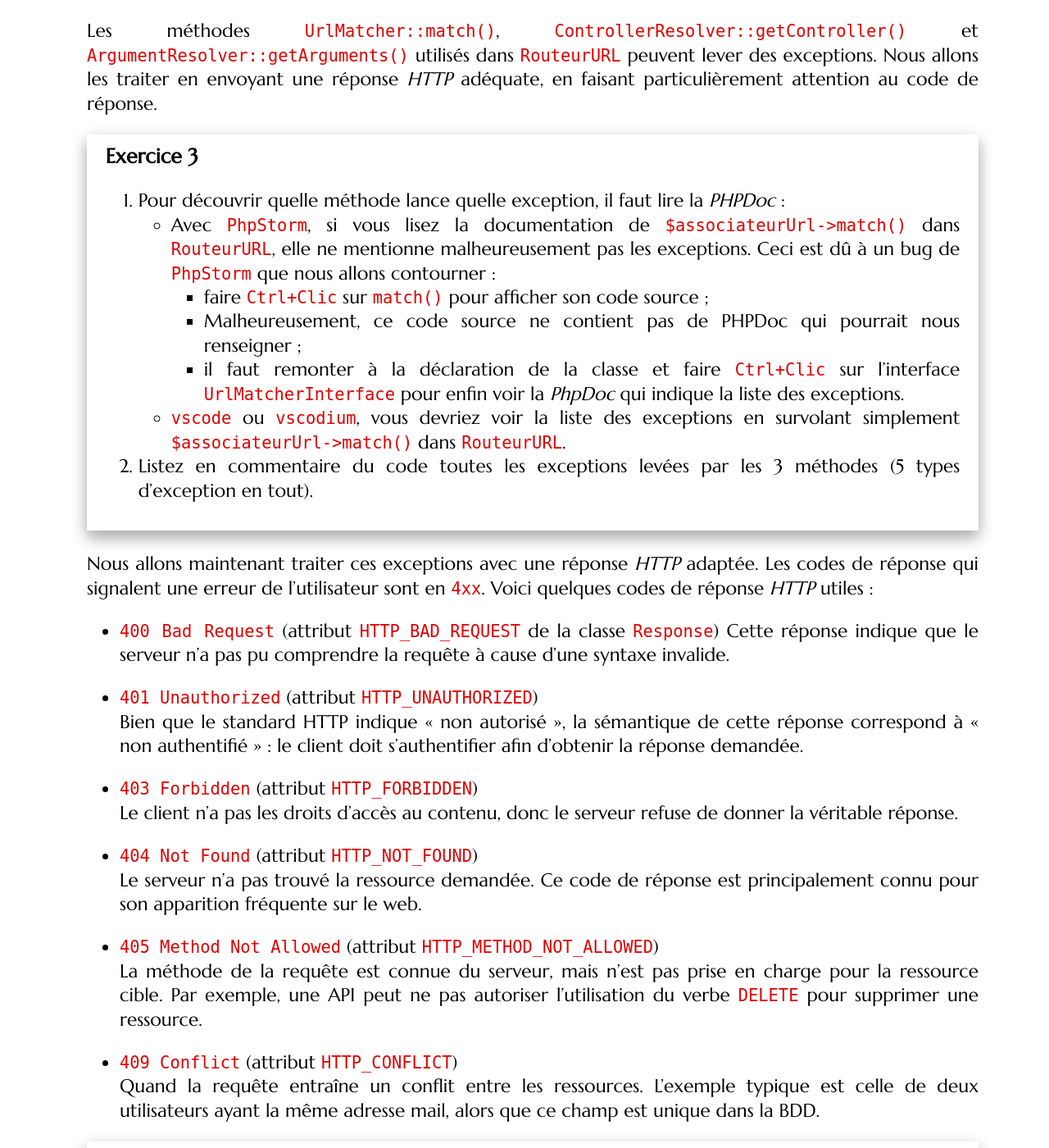
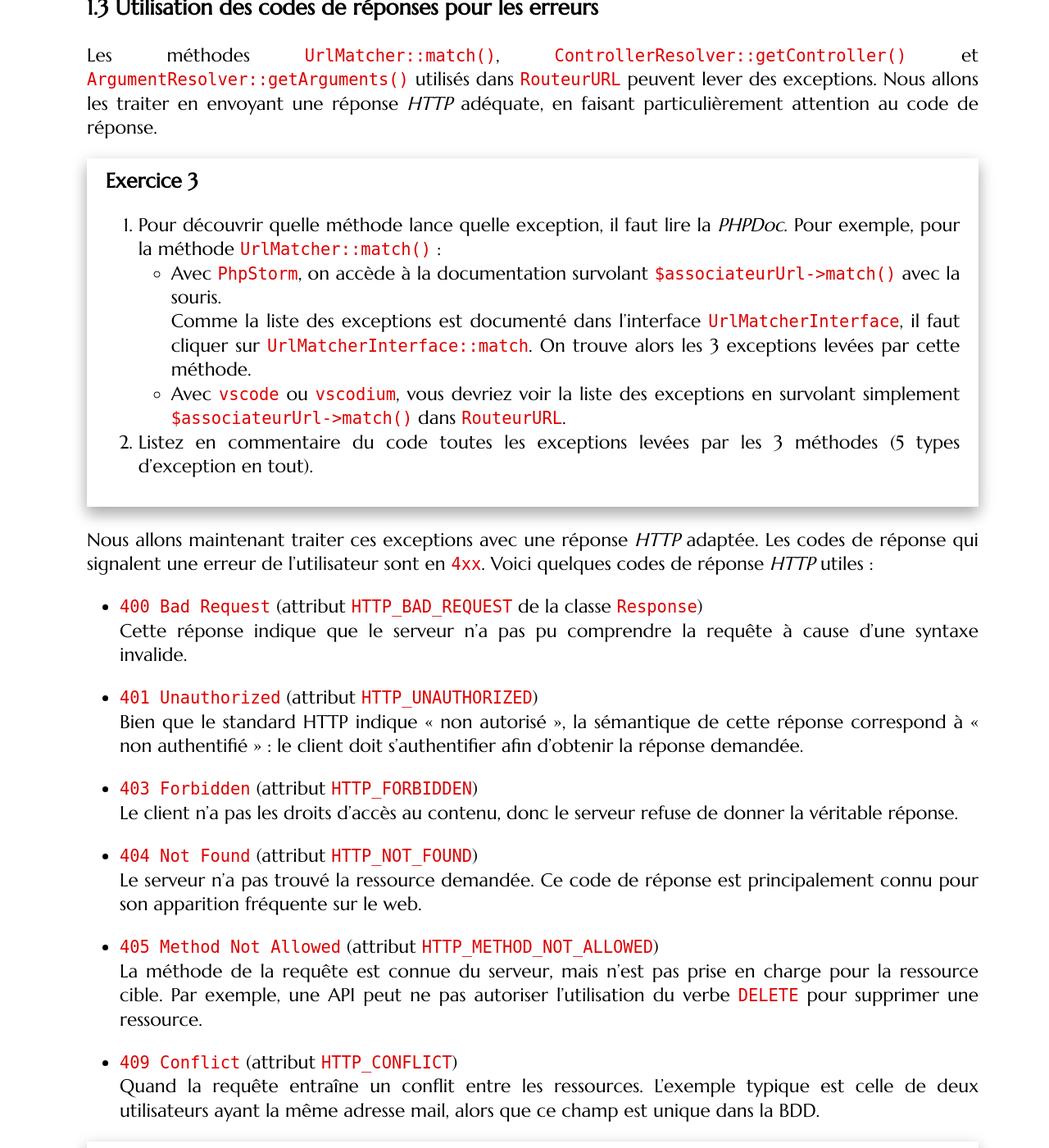
Before and after one commit to romainlebreton/R4.A.10-ComplementWeb, a Jekyll site: the page built from tutorials/tutorial2.md, in a window 1280 px wide and 1400 px high, scrolled down 3603 px. Shown: the whole window at 82% size. Built offline with Jekyll 4.4.1, drawn with Linux system fonts in a browser that asks for light colours; some web fonts are replaced; some of the changed text lies outside the part shown.

Commit message:
TD2 : màj 2324

````diff
--- a/tutorials/tutorial2.md
+++ b/tutorials/tutorial2.md
@@ -127,14 +127,14 @@ Il ne reste plus qu'à créer un objet `Response` à partir de ce corps de répo
       }
    ```
 
-2. Modifier la première action `ControleurPublication::feed()` pour qu'elle
-   renvoie la réponse de `afficherVue()`.
+2. Modifier la première action `ControleurPublication::afficherListe()` pour que
+   le fonction renvoie la réponse fournie par `afficherVue()`.
 
 3. Dans `RouteurURL`, récupérer la réponse renvoyée par
    `call_user_func_array()`, puis appelez une méthode vue plus haut pour
    l'envoyer au client *HTTP*.
 
-4. Testez l'URL `web/` qui renvoie vers l'action `feed()`. Cela doit marcher.
+4. Testez l'URL `web/` qui renvoie vers l'action `afficherListe()`. Cela doit marcher.
 
 5. Dans toutes les actions, mettez à jour le code pour que l'action renvoie la
    réponse fournie par `ControleurGenerique::afficherVue()`.
@@ -197,7 +197,14 @@ faisant particulièrement attention au code de réponse.
 <div class="exercise">
 
 1. Pour découvrir quelle méthode lance quelle exception, il faut lire la
-   *PHPDoc* :
+   *PHPDoc*. Pour exemple, pour la méthode `UrlMatcher::match()` :
+   * Avec `PhpStorm`, on accède à la documentation survolant
+     `$associateurUrl->match()` avec la souris.
+     Comme la liste des exceptions est documenté dans l'interface
+     `UrlMatcherInterface`, il faut cliquer sur `UrlMatcherInterface::match`. On
+     trouve alors les 3 exceptions levées par cette méthode.
+
+   <!--
    * Avec `PhpStorm`, si vous lisez la documentation de
        `$associateurUrl->match()` dans `RouteurURL`, elle ne mentionne
        malheureusement pas les exceptions. Ceci est dû à un bug de `PhpStorm`
@@ -206,7 +213,9 @@ faisant particulièrement attention au code de réponse.
      *  Malheureusement, ce code source ne contient pas de PHPDoc qui pourrait nous renseigner ;
      *  il faut remonter à la déclaration de la classe et faire `Ctrl+Clic` sur
         l'interface `UrlMatcherInterface` pour enfin voir la *PhpDoc* qui indique la liste des exceptions.
-   * `vscode` ou `vscodium`, vous devriez voir la liste des exceptions en
+   -->
+
+   * Avec `vscode` ou `vscodium`, vous devriez voir la liste des exceptions en
      survolant simplement `$associateurUrl->match()` dans `RouteurURL`.
 
 2. Listez en commentaire du code toutes les exceptions levées par les 3 méthodes
@@ -514,7 +524,7 @@ la page dans une nouvelle vue `src/vue/utilisateur/connexion.html.twig` :
                 </div>
                 <div class="access-container">
                     <label for="password">Mot de passe</label>
-                    <input id="password" type="password" name="password" required/>
+                    <input id="password" type="password" name="mot-de-passe" required/>
                 </div>
                 <input id="access-submit" type="submit" value="Se connecter">
             </fieldset>
@@ -615,7 +625,7 @@ remplacer le contenu d'un bloc en le redéfinissant.
                {# boucle sur les publications #}
                   <div class="feedy">
                      <div class="feedy-header">
-                           <a href="{# lien vers pagePerso #}">
+                           <a href="{# lien vers afficherPublications #}">
                               <img class="avatar"
                                     src="{# lien vers l'image de profil de l'auteur de la publication #}"
                                     alt="avatar de l'utilisateur">
@@ -675,7 +687,8 @@ La documentation liste [les filtres de
 
 <div class="exercise">
 
-1. Ajoutez un filtre à la date de la publication pour que la date soit affichée comme suit : `09 March 2023`.
+1. Affichez la date des publications en utilisant un filtre pour qu'elle soit
+   affichée comme suit : `09 March 2023`.
 
    *Aide :* Allez voir les liens précédents sur la documentation pour trouver le bon format.
 
@@ -716,7 +729,7 @@ $callable = $objet->nomMethode(...); // Les ... font parti de la syntaxe
 
 La fonction est alors disponible dans *Twig*, par exemple comme ceci :
 ```twig
-{{ route("feed") }}
+{{ route("afficherListe") }}
 ```
 
 <div class="exercise">
````
Also changed, not shown: other parts of tutorials/tutorial2.md (+26 -21 lines), index.md (+5 -5 lines).
